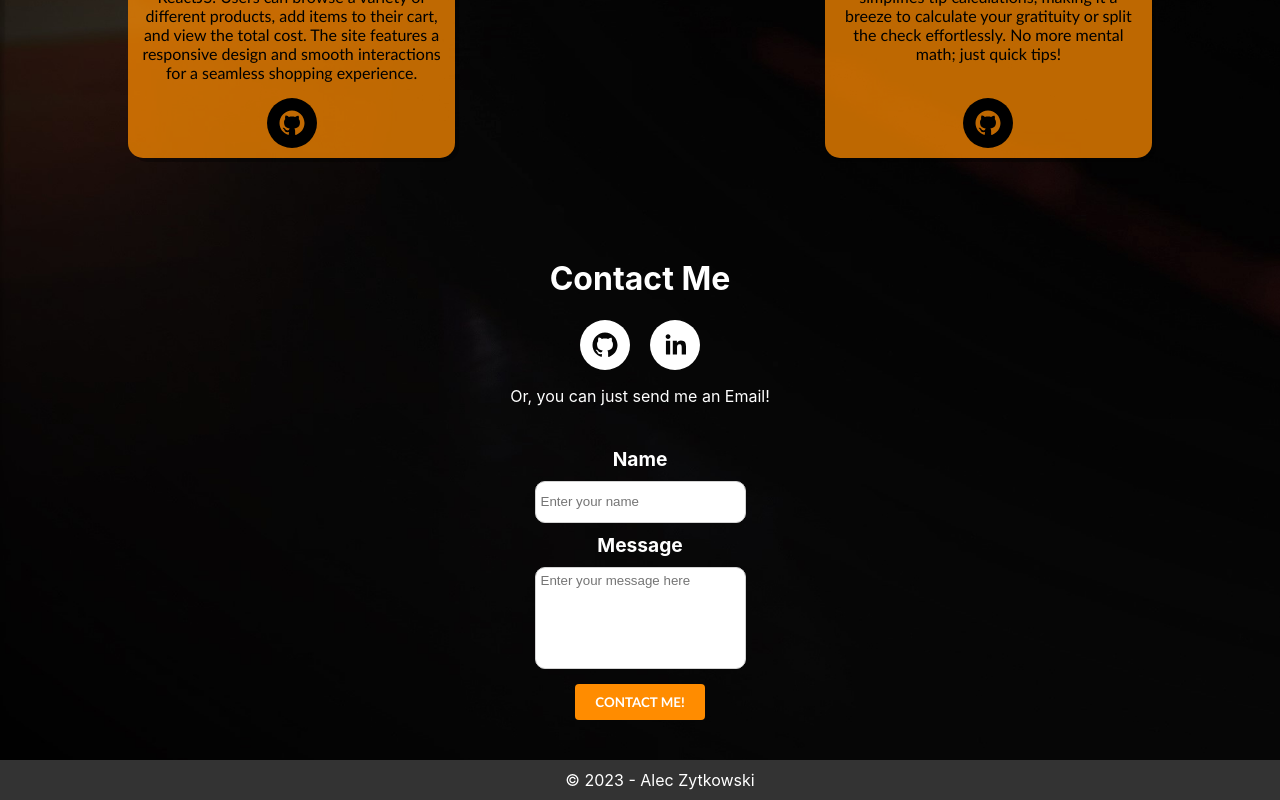
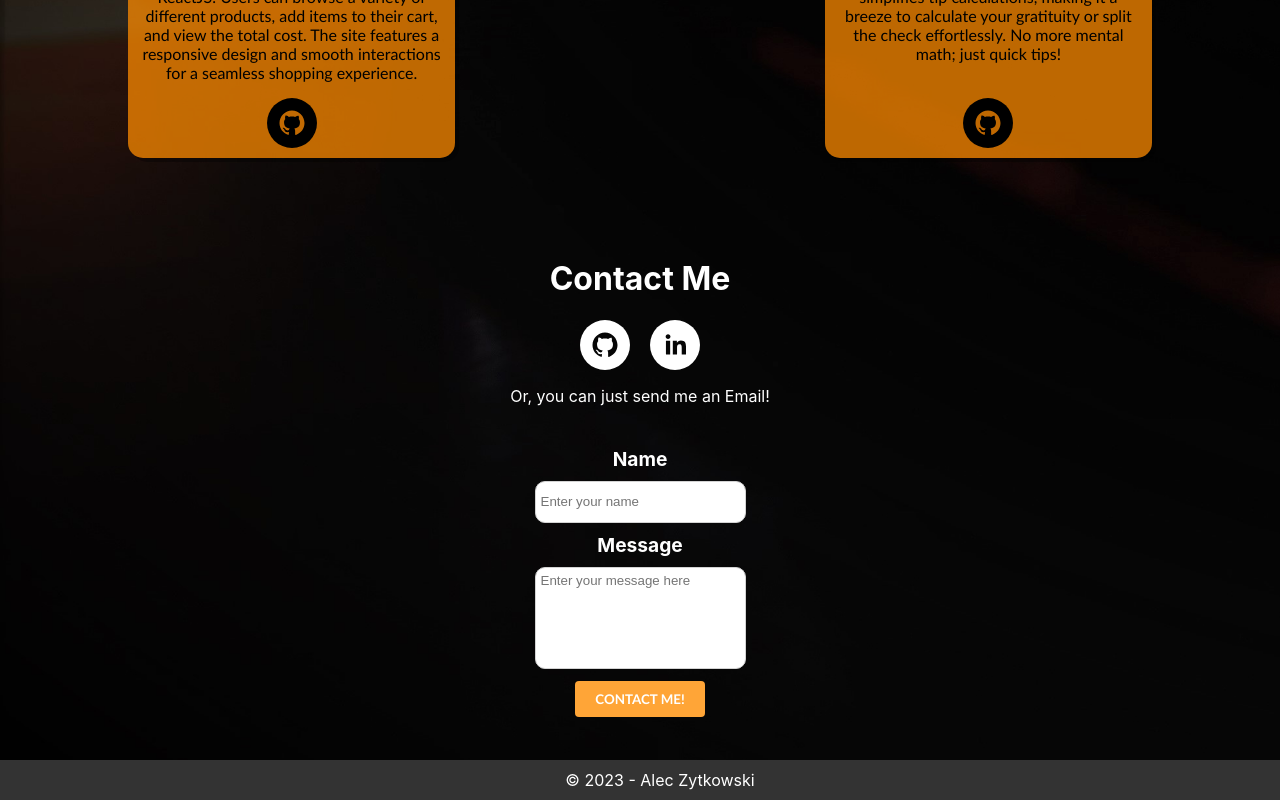
Before and after one commit to AlecZytkowski/aleczytkowski-portfolio, a React (Create React App) app: page / in a window 1280 px wide. In both pictures the pointer is over the button "CONTACT ME!". Shown: the part 1811-2611 px from the top of the page. Built offline with nearby package versions, Linux system fonts and the light colour scheme.

Commit message:
Added hover effect to ContactForm submission button.

```diff
--- a/src/pages/Contact.css
+++ b/src/pages/Contact.css
@@ -79,3 +79,8 @@ form {
   cursor: pointer;
   margin: 10px;
 }
+
+.form-submit-button:hover {
+  transform: translateY(-3px);
+  background-color: #ffa537;
+}
```
